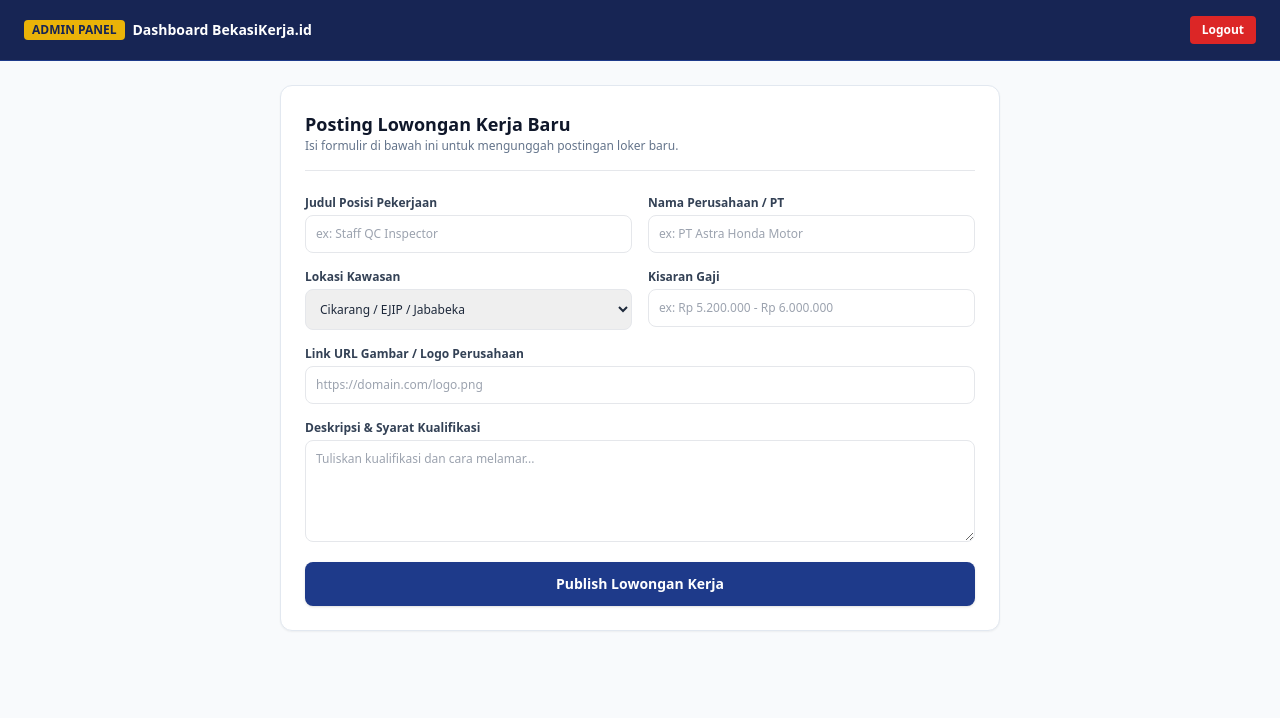
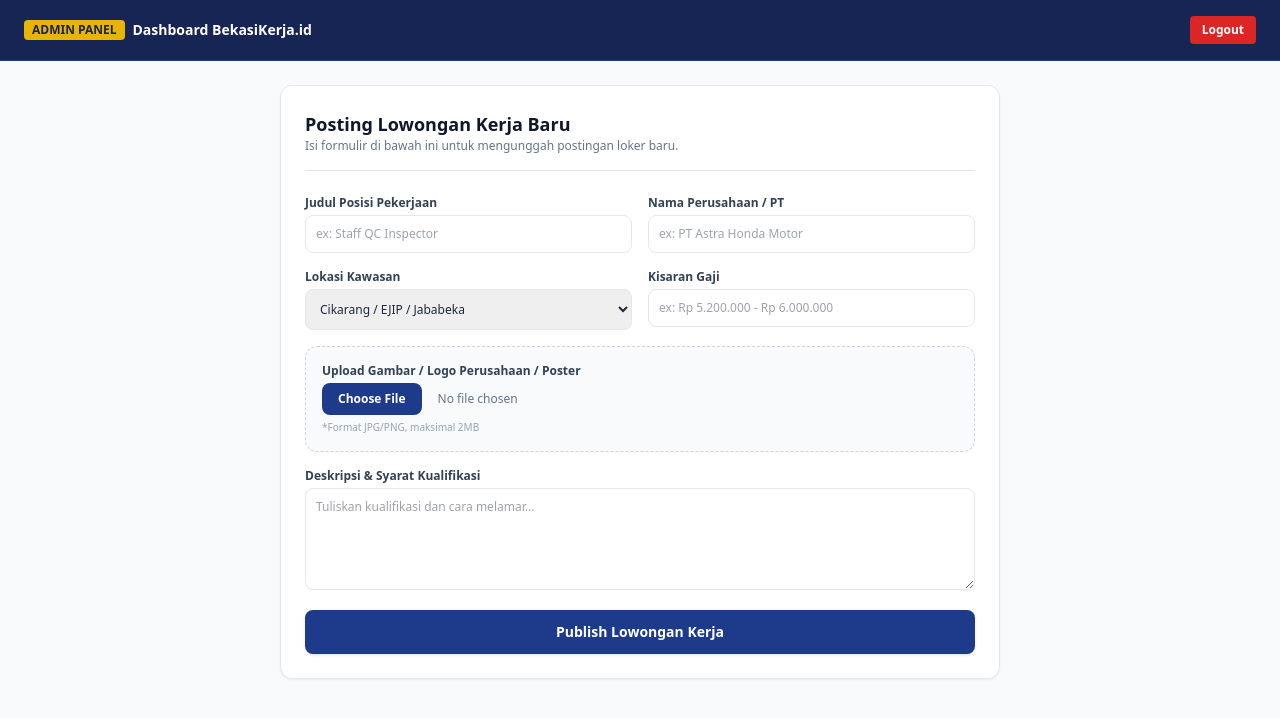
Before and after one commit to bekasikerjaofficial-ux/bekasikerja.id, a Next.js app: page /nyosor/dashboard in a window 1280 px wide. Shown: the top 718 px of the page. Built offline with nearby package versions, Linux system fonts and the light colour scheme; sample sign-in values are in the browser's storage.

Commit message:
Update page.js

```diff
--- a/app/nyosor/dashboard/page.js
+++ b/app/nyosor/dashboard/page.js
@@ -10,10 +10,10 @@ export default function AdminDashboard() {
     location: 'Cikarang',
     salary: '',
     type: 'Full-time',
-    logoUrl: '',
     description: ''
   });
 
+  const [imagePreview, setImagePreview] = useState(null);
   const [submitted, setSubmitted] = useState(false);
 
   // Proteksi Halaman Admin
@@ -24,13 +24,31 @@ export default function AdminDashboard() {
     }
   }, [router]);
 
+  // Handle Input Teks
   const handleChange = (e) => {
     setFormData({ ...formData, [e.target.name]: e.target.value });
   };
 
+  // Handle Upload File Gambar & Convert ke Preview
+  const handleImageUpload = (e) => {
+    const file = e.target.files[0];
+    if (file) {
+      if (file.size > 2 * 1024 * 1024) {
+        alert("Ukuran gambar terlalu besar! Maksimal 2 MB.");
+        return;
+      }
+      const reader = new FileReader();
+      reader.onloadend = () => {
+        setImagePreview(reader.result);
+      };
+      reader.readAsDataURL(file);
+    }
+  };
+
   const handleSubmit = (e) => {
     e.preventDefault();
-    console.log("Loker Baru Disimpan:", formData);
+    const payload = { ...formData, image: imagePreview };
+    console.log("Loker Baru Disimpan:", payload);
     setSubmitted(true);
     setTimeout(() => setSubmitted(false), 4000);
   };
@@ -115,15 +133,33 @@ export default function AdminDashboard() {
               </div>
             </div>
 
-            <div>
-              <label className="font-bold text-slate-700 block mb-1">Link URL Gambar / Logo Perusahaan</label>
+            {/* FIELD UPLOAD GAMBAR DENGAN FILE INPUT */}
+            <div className="border border-dashed border-slate-300 p-4 rounded-xl bg-slate-50">
+              <label className="font-bold text-slate-700 block mb-1">Upload Gambar / Logo Perusahaan / Poster</label>
               <input
-                type="url"
-                name="logoUrl"
-                placeholder="https://domain.com/logo.png"
-                onChange={handleChange}
-                className="w-full p-2.5 border rounded-lg focus:outline-none focus:border-blue-900"
+                type="file"
+                accept="image/*"
+                onChange={handleImageUpload}
+                className="w-full text-xs text-slate-500 file:mr-4 file:py-2 file:px-4 file:rounded-lg file:border-0 file:text-xs file:font-semibold file:bg-blue-900 file:text-white hover:file:bg-blue-800 cursor-pointer"
               />
+              <span className="text-[10px] text-slate-400 mt-1 block">*Format JPG/PNG, maksimal 2MB</span>
+
+              {/* TAMPILAN PREVIEW GAMBAR */}
+              {imagePreview && (
+                <div className="mt-3 flex items-center gap-3 bg-white p-2 rounded-lg border border-slate-200">
+                  <img src={imagePreview} alt="Preview" className="w-16 h-16 object-contain rounded border" />
+                  <div>
+                    <span className="text-xs font-bold text-slate-800 block">Gambar Siap Diposting</span>
+                    <button
+                      type="button"
+                      onClick={() => setImagePreview(null)}
+                      className="text-[11px] text-red-600 hover:underline font-semibold"
+                    >
+                      Hapus Gambar
+                    </button>
+                  </div>
+                </div>
+              )}
             </div>
 
             <div>
```
